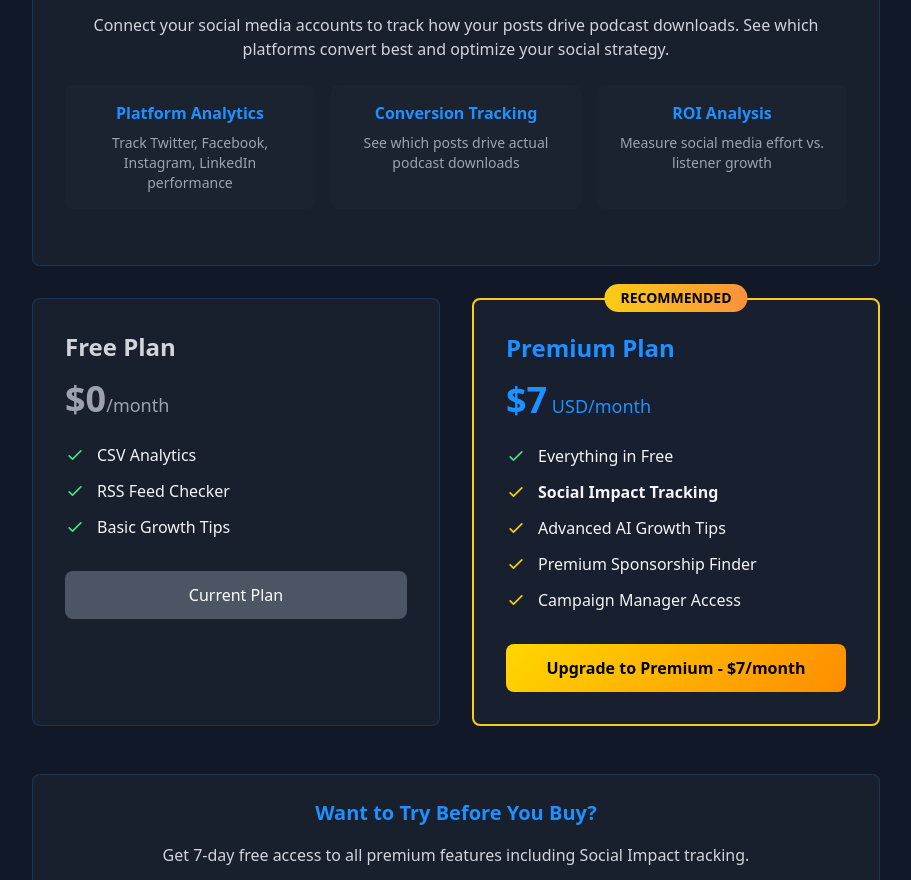
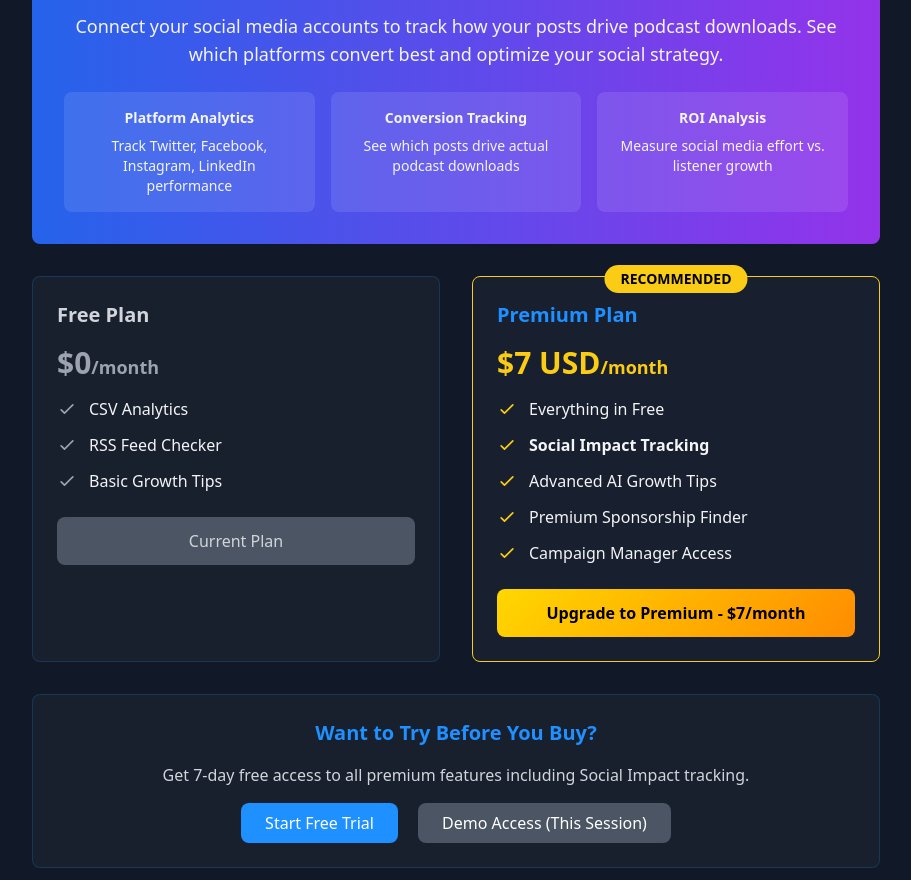
Before and after one commit to Podboost/podboost-platform, a website: page premium-signup.html in a window 1280 px wide. Shown: the part 436-1316 px from the top of the page, without its empty margins (184-1095 px from the left). Drawn offline with nearby package versions, Linux system fonts and the light colour scheme; a script that the page names is missing.

Commit message:
Add files via upload

```diff
--- a/premium-signup.html
+++ b/premium-signup.html
@@ -56,67 +56,68 @@
         </div>
 
         <!-- Feature Highlight -->
-        <div id="feature-highlight" class="card p-8 mb-8 text-center">
+        <div class="bg-gradient-to-r from-blue-600 to-purple-600 rounded-lg p-8 mb-8 text-center">
             <div class="text-6xl mb-4">📊</div>
-            <h2 class="text-2xl font-bold mb-4 text-[#1e90ff]">Social Impact Tracking</h2>
-            <p class="text-gray-300 mb-6">Connect your social media accounts to track how your posts drive podcast downloads. See which platforms convert best and optimize your social strategy.</p>
-            <div class="grid grid-cols-1 md:grid-cols-3 gap-4 mb-6">
-                <div class="bg-gray-800/50 p-4 rounded-lg">
-                    <h3 class="font-semibold text-[#1e90ff] mb-2">Platform Analytics</h3>
-                    <p class="text-sm text-gray-400">Track Twitter, Facebook, Instagram, LinkedIn performance</p>
+            <h2 class="text-2xl font-bold mb-4">Social Impact Tracking</h2>
+            <p class="text-lg mb-6">Connect your social media accounts to track how your posts drive podcast downloads. See which platforms convert best and optimize your social strategy.</p>
+
+            <div class="grid md:grid-cols-3 gap-4 text-sm">
+                <div class="bg-white bg-opacity-10 rounded-lg p-4">
+                    <h4 class="font-bold mb-2">Platform Analytics</h4>
+                    <p>Track Twitter, Facebook, Instagram, LinkedIn performance</p>
                 </div>
-                <div class="bg-gray-800/50 p-4 rounded-lg">
-                    <h3 class="font-semibold text-[#1e90ff] mb-2">Conversion Tracking</h3>
-                    <p class="text-sm text-gray-400">See which posts drive actual podcast downloads</p>
+                <div class="bg-white bg-opacity-10 rounded-lg p-4">
+                    <h4 class="font-bold mb-2">Conversion Tracking</h4>
+                    <p>See which posts drive actual podcast downloads</p>
                 </div>
-                <div class="bg-gray-800/50 p-4 rounded-lg">
-                    <h3 class="font-semibold text-[#1e90ff] mb-2">ROI Analysis</h3>
-                    <p class="text-sm text-gray-400">Measure social media effort vs. listener growth</p>
+                <div class="bg-white bg-opacity-10 rounded-lg p-4">
+                    <h4 class="font-bold mb-2">ROI Analysis</h4>
+                    <p>Measure social media effort vs. listener growth</p>
                 </div>
             </div>
         </div>
 
         <!-- Pricing Plans -->
-        <div class="grid grid-cols-1 md:grid-cols-2 gap-8 mb-12">
-            <!-- Basic Plan -->
-            <div class="card p-8">
-                <h3 class="text-2xl font-bold mb-4 text-gray-300">Free Plan</h3>
-                <div class="text-4xl font-bold mb-6 text-gray-400">$0<span class="text-lg font-normal">/month</span></div>
-                <ul class="space-y-3 mb-8">
+        <div class="grid md:grid-cols-2 gap-8 mb-8">
+            <!-- Free Plan -->
+            <div class="card p-6">
+                <h3 class="text-xl font-bold mb-4 text-gray-300">Free Plan</h3>
+                <div class="text-3xl font-bold mb-4 text-gray-400">$0<span class="text-lg">/month</span></div>
+                <ul class="space-y-3 mb-6">
                     <li class="flex items-center">
-                        <svg class="h-5 w-5 text-green-400 mr-3" fill="none" stroke="currentColor" viewBox="0 0 24 24">
+                        <svg class="h-5 w-5 text-gray-400 mr-3" fill="none" stroke="currentColor" viewBox="0 0 24 24">
                             <path stroke-linecap="round" stroke-linejoin="round" stroke-width="2" d="M5 13l4 4L19 7"></path>
                         </svg>
                         CSV Analytics
                     </li>
                     <li class="flex items-center">
-                        <svg class="h-5 w-5 text-green-400 mr-3" fill="none" stroke="currentColor" viewBox="0 0 24 24">
+                        <svg class="h-5 w-5 text-gray-400 mr-3" fill="none" stroke="currentColor" viewBox="0 0 24 24">
                             <path stroke-linecap="round" stroke-linejoin="round" stroke-width="2" d="M5 13l4 4L19 7"></path>
                         </svg>
                         RSS Feed Checker
                     </li>
                     <li class="flex items-center">
-                        <svg class="h-5 w-5 text-green-400 mr-3" fill="none" stroke="currentColor" viewBox="0 0 24 24">
+                        <svg class="h-5 w-5 text-gray-400 mr-3" fill="none" stroke="currentColor" viewBox="0 0 24 24">
                             <path stroke-linecap="round" stroke-linejoin="round" stroke-width="2" d="M5 13l4 4L19 7"></path>
                         </svg>
                         Basic Growth Tips
                     </li>
                 </ul>
-                <button class="w-full py-3 px-6 bg-gray-600 text-white rounded-lg hover:bg-gray-500 transition-colors">
+                <div class="text-center py-3 px-6 bg-gray-600 rounded-lg text-gray-300">
                     Current Plan
-                </button>
+                </div>
             </div>
 
             <!-- Premium Plan -->
-            <div class="card p-8 border-2 border-yellow-400 relative">
-                <div class="absolute -top-4 left-1/2 transform -translate-x-1/2 bg-gradient-to-r from-yellow-400 to-orange-400 text-black px-4 py-1 rounded-full text-sm font-bold">
+            <div class="card p-6 border-yellow-400 relative">
+                <div class="absolute -top-3 left-1/2 transform -translate-x-1/2 bg-yellow-400 text-black px-4 py-1 rounded-full text-sm font-bold">
                     RECOMMENDED
                 </div>
-                <h3 class="text-2xl font-bold mb-4 text-[#1e90ff]">Premium Plan</h3>
-                <div class="text-4xl font-bold mb-6 text-[#1e90ff]">$7<span class="text-lg font-normal"> USD/month</span></div>
-                <ul class="space-y-3 mb-8">
+                <h3 class="text-xl font-bold mb-4 text-[#1e90ff]">Premium Plan</h3>
+                <div class="text-3xl font-bold mb-4 text-yellow-400">$7 USD<span class="text-lg">/month</span></div>
+                <ul class="space-y-3 mb-6">
                     <li class="flex items-center">
-                        <svg class="h-5 w-5 text-green-400 mr-3" fill="none" stroke="currentColor" viewBox="0 0 24 24">
+                        <svg class="h-5 w-5 text-yellow-400 mr-3" fill="none" stroke="currentColor" viewBox="0 0 24 24">
                             <path stroke-linecap="round" stroke-linejoin="round" stroke-width="2" d="M5 13l4 4L19 7"></path>
                         </svg>
                         Everything in Free
```
